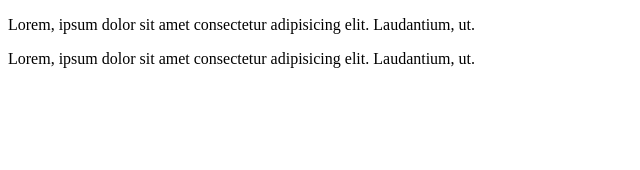
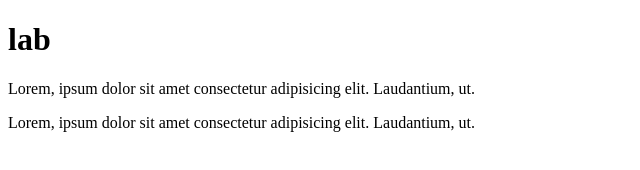
Before and after one commit to MarwaElsheehy/cms, a plain HTML site: page index.html in a window 1280 px wide. Shown: the whole page, without its empty margins (0-640 px from the left). Drawn offline with Linux system fonts and the light colour scheme.

Commit message:
Update index.html
fix something

```diff
--- a/index.html
+++ b/index.html
@@ -7,6 +7,7 @@
     <title>Document</title>
 </head>
 <body>
+    <h1>lab</h1>
     <p>Lorem, ipsum dolor sit amet consectetur adipisicing elit. Laudantium, ut.</p>
     <p>Lorem, ipsum dolor sit amet consectetur adipisicing elit. Laudantium, ut.</p>
 </body>
```
